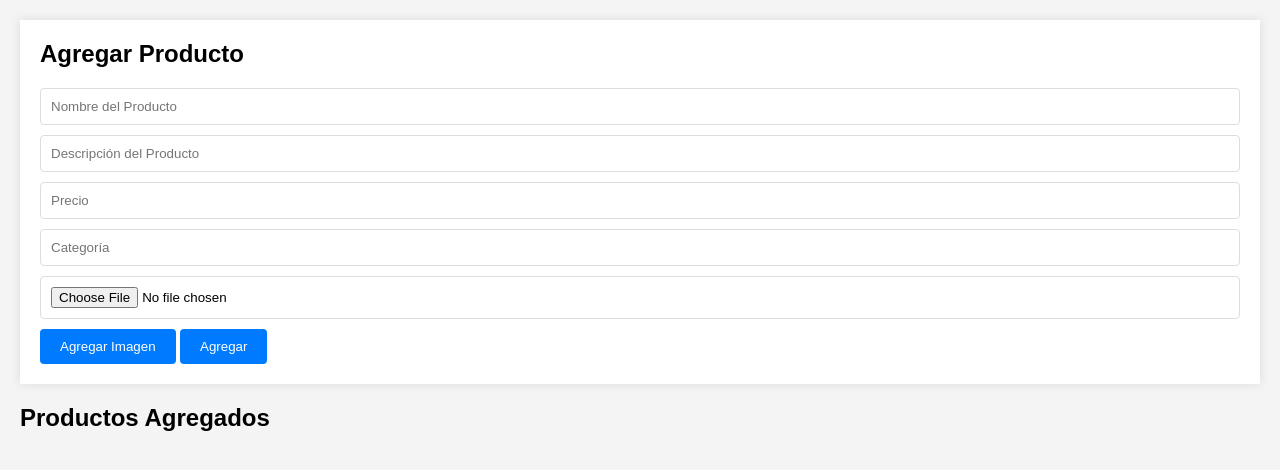
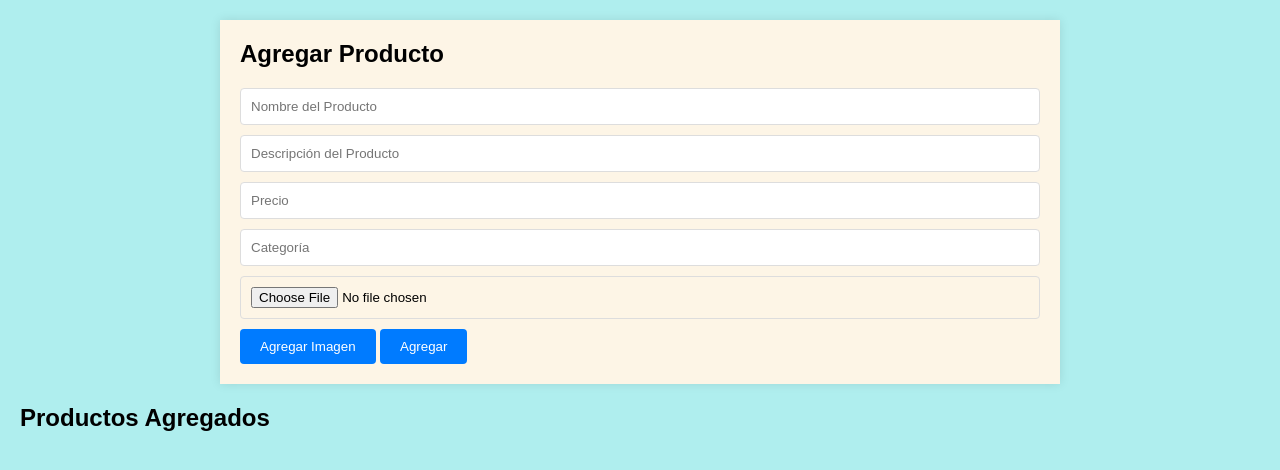
Before and after one commit to Laudrino/Negocios-Equipo3, a plain HTML site: page index.html in a window 1280 px wide. Drawn offline with Linux system fonts and the light colour scheme.

Commit message:
Update Style.css

```diff
--- a/Style.css
+++ b/Style.css
@@ -2,14 +2,16 @@ body {
     font-family: Arial, sans-serif;
     margin: 0;
     padding: 20px;
-    background-color: #f4f4f4;
+    background-color: #AFEEEE;
 }
 
 .form-container,
 .search-container {
-    background-color: white;
+    background-color: OldLace;
     padding: 20px;
     margin-bottom: 20px;
+    margin-right: 200px;
+    margin-left: 200px;
     box-shadow: 0 0 10px rgba(0, 0, 0, 0.1);
 }
 
@@ -42,6 +44,7 @@ button:hover {
 
 #productsList img {
     max-width: 200px;
+    max-height: 200px;
     margin: 300;
     margin-top: -70px;
     margin-bottom: 40px;
```
